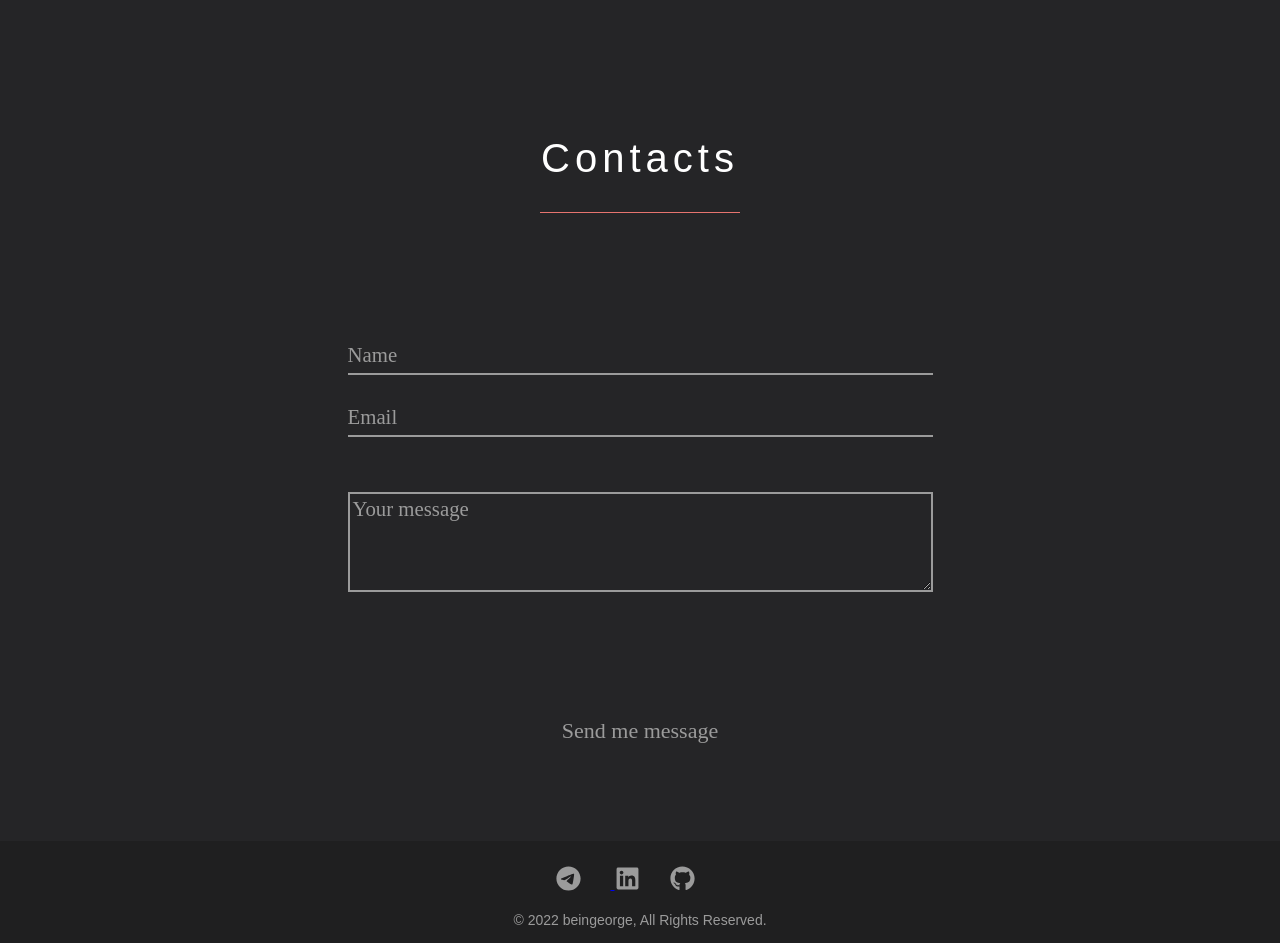
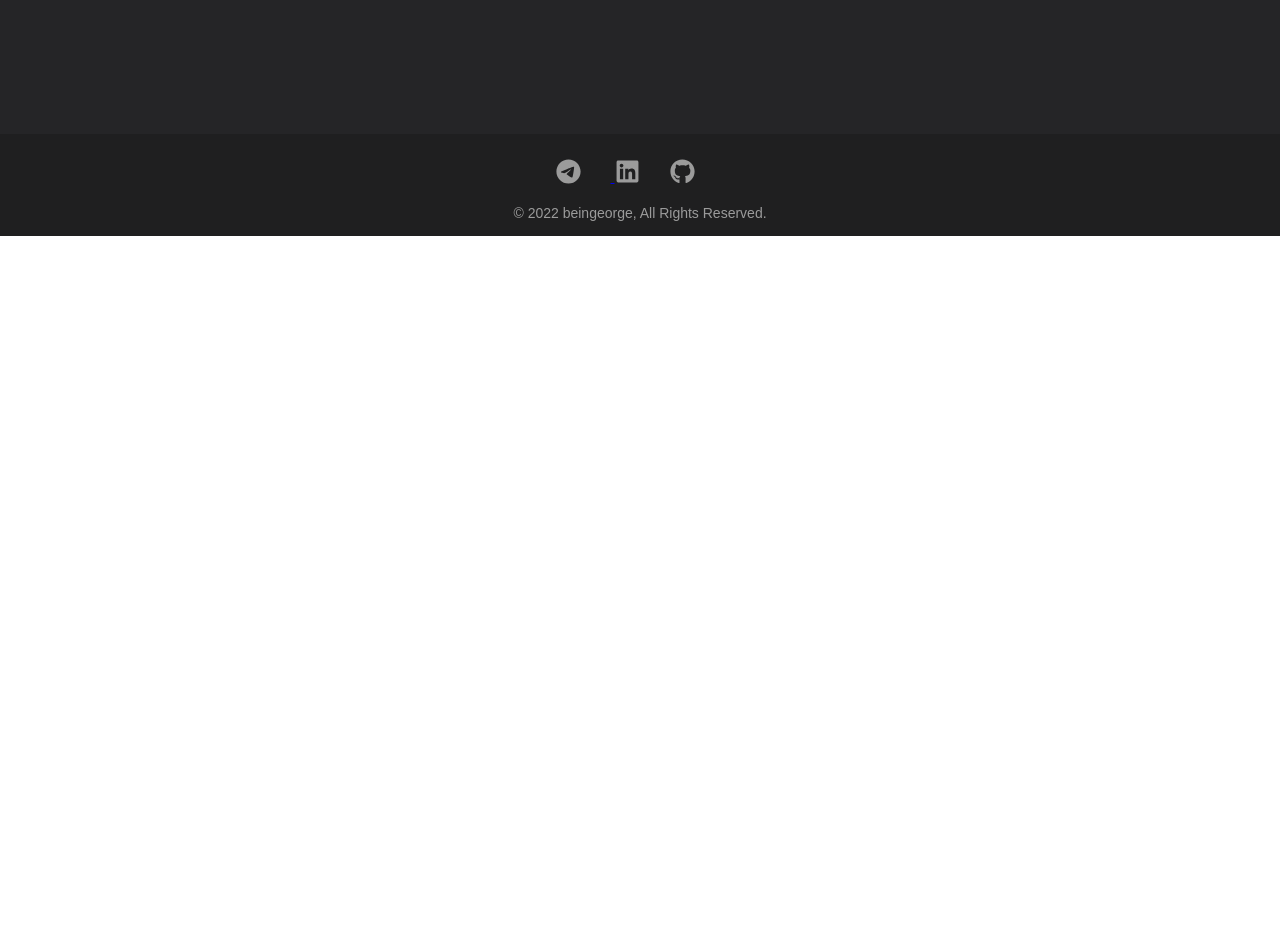
Before and after one commit to Mr-andrei/myPorfolio, a React (Create React App) app: page / in a window 1280 px wide. Shown: the part 3240-4183 px from the top of the page. After the commit the page ends 3476 px from the top, so only its background shows below. Built offline with nearby package versions, Linux system fonts and the light colour scheme.

Commit message:
new commit

```diff
--- a/src/App.js
+++ b/src/App.js
@@ -13,7 +13,7 @@ function App() {
             <AboutMeInfo/>
             <MySkills/>
             <MyWorks/>
-            <Contacts/>
+            {/*<Contacts/>*/}
             <Footer/>
         </div>
     );
```
